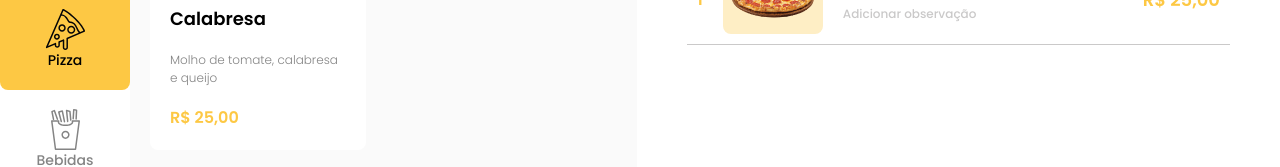
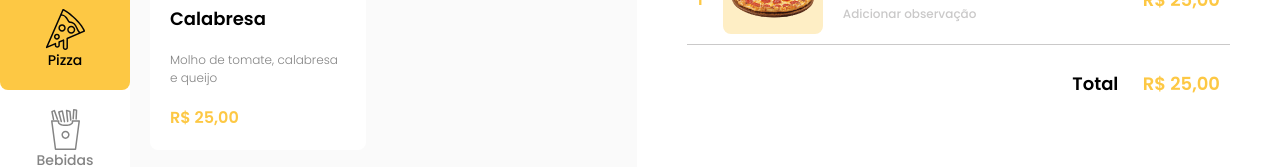
Before and after one commit to kasilianaoliveira/restaurant, a React (Create React App) app: page / in a window 1280 px wide. Both pictures are taken after a click on the element 257 px from the left and 165 px from the top of the page. Shown: the part 160-327 px from the top of the page. Built offline with nearby package versions, Linux system fonts and the light colour scheme; data requests are answered from the project's data file.

Commit message:
Add total sum logic of products in the cart

```diff
--- a/src/screens/Cart/index.tsx
+++ b/src/screens/Cart/index.tsx
@@ -6,12 +6,19 @@ import "./styles.scss";
 export const Cart = () => {
   const { cartList } = useContext(CategoriaContext);
 
+  const total = cartList.reduce((acc, curr) => acc + (curr.price * curr.quantity), 0);
 
+  const filterPrice = total.toLocaleString("pt-br", {
+    style: "currency",
+    currency: "BRL",
+  });
+
+  console.log(total)
   return (
     <div className="cart">
       <h2 className="cart-title">Seu pedido</h2>
       {cartList.map((cart) => (
-        cart.name !== '' && <CartItem
+         cart.name !== '' && <CartItem
           key={Math.random()}
           id={cart.id}
           name={cart.name}
@@ -21,8 +28,9 @@ export const Cart = () => {
           image={cart.image}
           quantity={cart.quantity}
         />
+      ))}
 
-      ))}
+    {total > 0 && <p className="total-price">Total <span>{filterPrice}</span></p>}
     </div>
   )
 }
```
